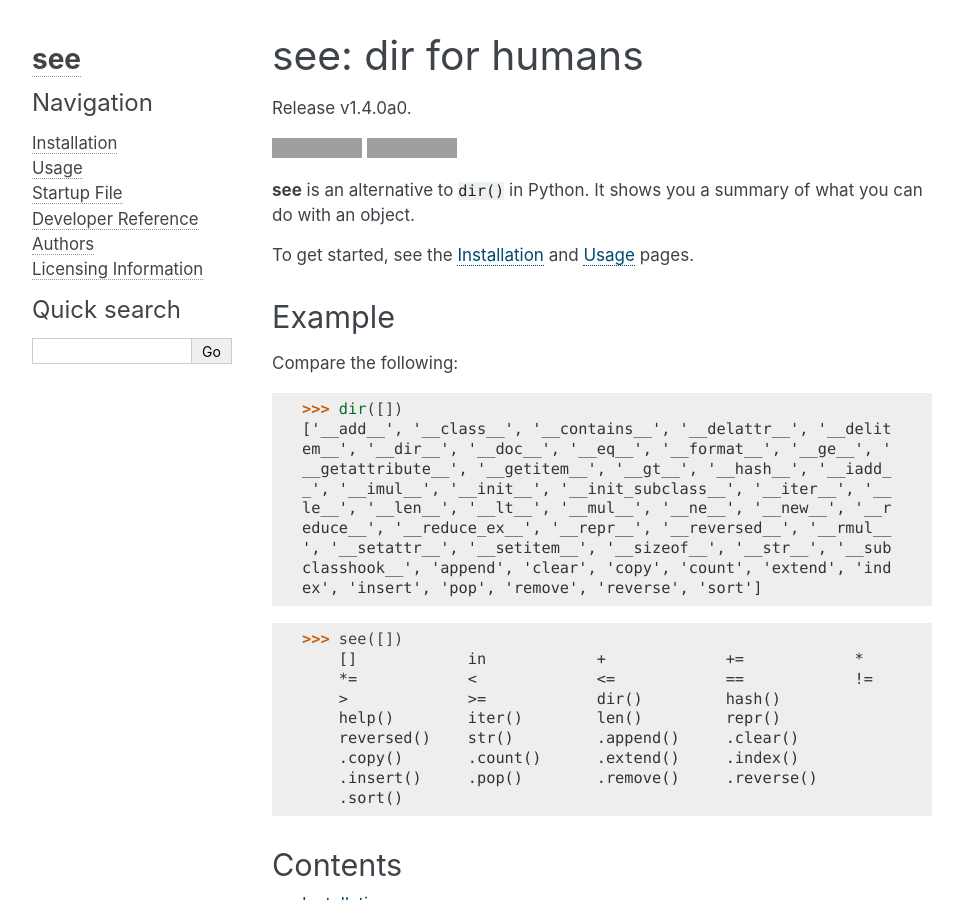
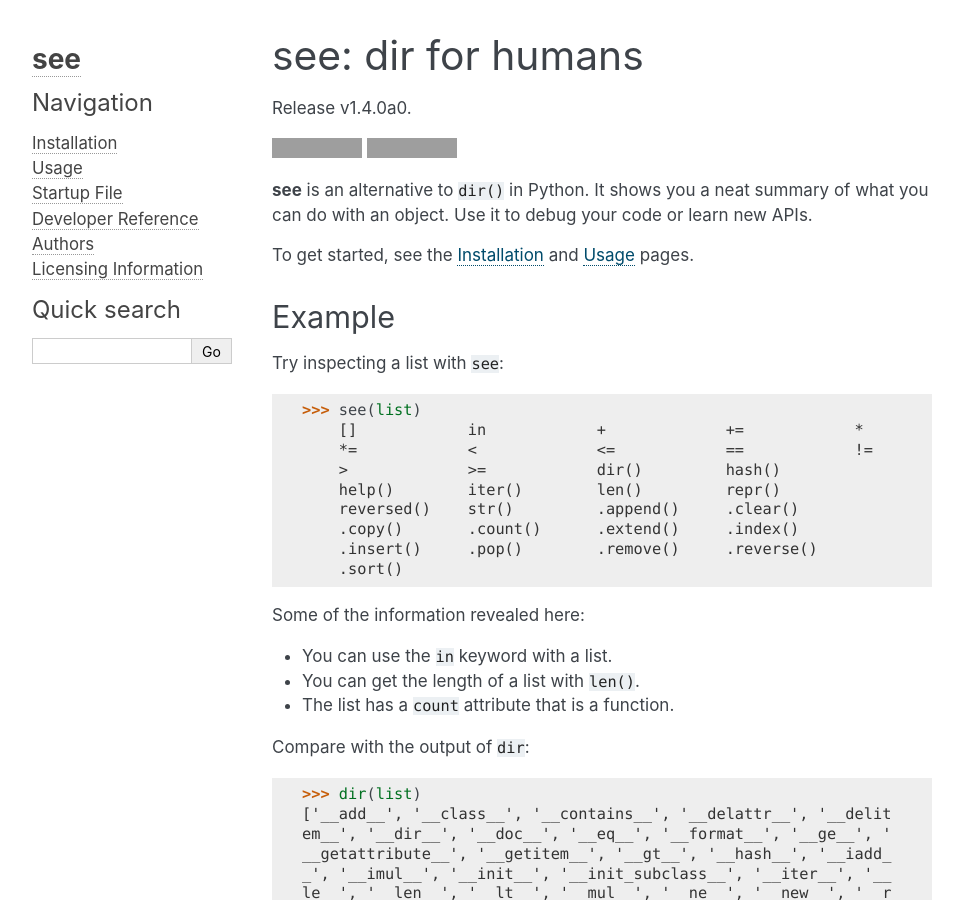
Before and after one commit to ljcooke/see, a Sphinx documentation site: the page built from docs/index.rst, in a window 1280 px wide and 900 px high. Shown: the whole window, without its empty margins (148-1111 px from the left). Built offline with Sphinx 7.4.7, drawn with Linux system fonts in a browser that asks for light colours; grey boxes are pictures that could not be loaded.

Commit message:
Update docs intro & see() function docs

```diff
--- a/docs/index.rst
+++ b/docs/index.rst
@@ -21,7 +21,8 @@ Release v\ |release|.
     :target: https://coveralls.io/github/araile/see?branch=develop
 
 **see** is an alternative to ``dir()`` in Python.
-It shows you a summary of what you can do with an object.
+It shows you a neat summary of what you can do with an object.
+Use it to debug your code or learn new APIs.
 
 To get started, see the :doc:`install` and :doc:`usage` pages.
 
@@ -29,9 +30,27 @@ To get started, see the :doc:`install` and :doc:`usage` pages.
 Example
 -------
 
-Compare the following::
+Try inspecting a list with ``see``::
 
-    >>> dir([])
+    >>> see(list)
+        []            in            +             +=            *
+        *=            <             <=            ==            !=
+        >             >=            dir()         hash()
+        help()        iter()        len()         repr()
+        reversed()    str()         .append()     .clear()
+        .copy()       .count()      .extend()     .index()
+        .insert()     .pop()        .remove()     .reverse()
+        .sort()
+
+Some of the information revealed here:
+
+* You can use the ``in`` keyword with a list.
+* You can get the length of a list with ``len()``.
+* The list has a ``count`` attribute that is a function.
+
+Compare with the output of ``dir``::
+
+    >>> dir(list)
     ['__add__', '__class__', '__contains__', '__delattr__', '__delit
     em__', '__dir__', '__doc__', '__eq__', '__format__', '__ge__', '
     __getattribute__', '__getitem__', '__gt__', '__hash__', '__iadd_
```
Also changed, not shown: other parts of docs/index.rst (+0 -12 lines), 1 other file.
